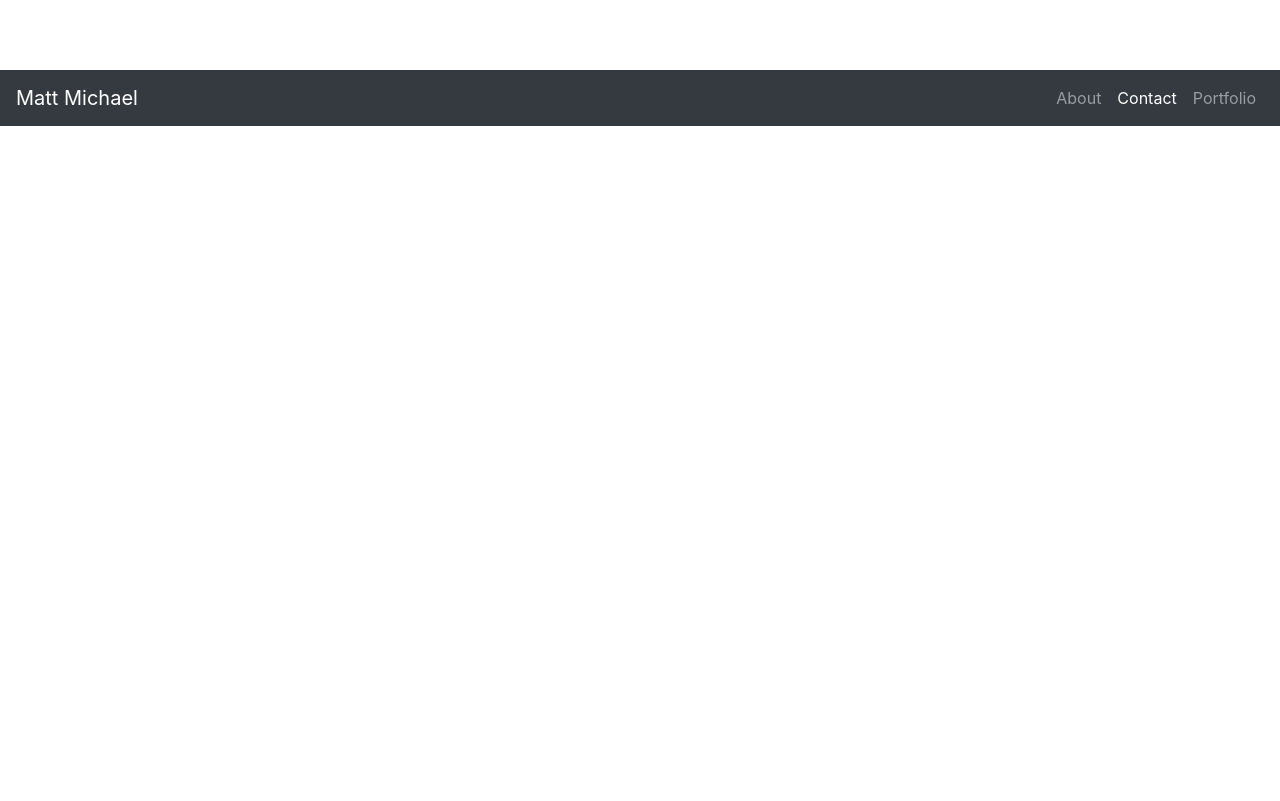
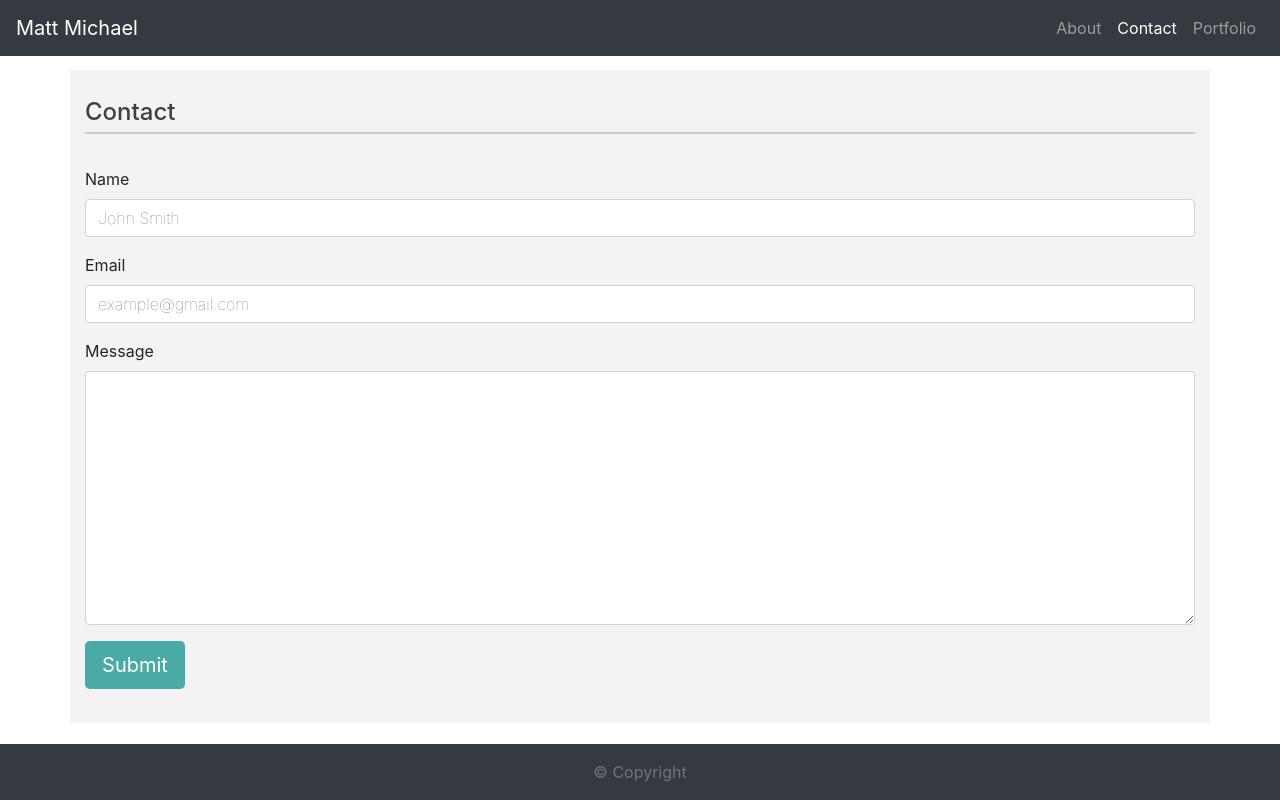
Before and after one commit to matthewemichael/bootstrap-portfolio, a plain HTML site: page contact.html in a window 1280 px wide. Drawn offline with nearby package versions, Linux system fonts and the light colour scheme.

Commit message:
coded contact.html and relevant css

```diff
--- a/assets/css/style.css
+++ b/assets/css/style.css
@@ -34,6 +34,17 @@ p.aboutMe {
     text-align: center;
 }
 
+.btn-default {
+    width: 100px;
+    color: #ffffff;
+    background-color: #4aaaa5;
+    margin-bottom: 3%;
+}
+
+::placeholder {
+    font-weight: lighter;
+}
+
 @media screen and (max-width: 767.8px) {
     #mainContainer {
         text-align: justify;
--- a/contact.html
+++ b/contact.html
@@ -10,7 +10,7 @@
 </head>
 <body>
 
-    <nav class="navbar navbar-expand-lg navbar-dark bg-dark">
+    <nav class="navbar fixed-top navbar-expand-lg navbar-dark bg-dark">
         <a class="navbar-brand" href="#">Matt Michael</a>
         <button class="navbar-toggler" type="button" data-toggle="collapse" data-target="#navbarSupportedContent" aria-controls="navbarSupportedContent" aria-expanded="false" aria-label="Toggle navigation">
             <span class="navbar-toggler-icon"></span>
@@ -19,7 +19,7 @@
         <div class="collapse navbar-collapse" id="navbarSupportedContent">
             <ul class="navbar-nav ml-auto">
                 <li class="nav-item">
-                    <a class="nav-link" href="index.html">About</a>
+                    <a class="nav-link" href="index.html">About </a>
                 </li>
                 <li class="nav-item active">
                     <a class="nav-link" href="#">Contact <span class="sr-only">(current)</span></a>
@@ -31,6 +31,46 @@
         </div>
     </nav>
 
+    <div id="mainContainer" class="container mb-2" style="background: rgb(243, 243, 243);">
+        <div class="row">
+            <div class="col-md-12">
+                <div class="page-header">
+                    <h3>Contact</h3>
+                </div>
+                    <div class="row">
+                        <div class="col md-12">
+                            <form>
+                                <div class="form-group">
+                                    <label for="name">Name</label>
+                                        <input type="text" class="form-control" id="name" placeholder="John Smith">
+                                </div>
+                                <div class="form-group">
+                                    <label for="exampleInputEmail1">Email</label>
+                                        <input type="email" class="form-control" id="exampleInputEmail1" placeholder="example@gmail.com">
+                                </div>
+                                <div class="form-group">
+                                    <label for="textarea">Message</label>
+                                    <textarea id="textarea" class="form-control" rows="10"></textarea>
+                                </div>
+                                <button type="submit" class="btn btn-default btn-lg">Submit</button>
+                            </form>
+                        </div>
+                    </div>
+                </div>
+            </div>
+
+        </div>
+
+
+
+    </div>
+
+    <footer class="footer mt-auto py-3 navbar-dark bg-dark text-center">
+        <div class="container">
+            <span class="text-muted">&#169; Copyright</span>
+        </div>
+    </footer>
+
     <script src="https://code.jquery.com/jquery-3.3.1.slim.min.js" integrity="sha384-q8i/X+965DzO0rT7abK41JStQIAqVgRVzpbzo5smXKp4YfRvH+8abtTE1Pi6jizo" crossorigin="anonymous"></script>
     <script src="https://cdnjs.cloudflare.com/ajax/libs/popper.js/1.14.7/umd/popper.min.js" integrity="sha384-UO2eT0CpHqdSJQ6hJty5KVphtPhzWj9WO1clHTMGa3JDZwrnQq4sF86dIHNDz0W1" crossorigin="anonymous"></script>
     <script src="https://stackpath.bootstrapcdn.com/bootstrap/4.3.1/js/bootstrap.min.js" integrity="sha384-JjSmVgyd0p3pXB1rRibZUAYoIIy6OrQ6VrjIEaFf/nJGzIxFDsf4x0xIM+B07jRM" crossorigin="anonymous"></script>
```
Also changed, not shown: index.html (+2 -2 lines).
